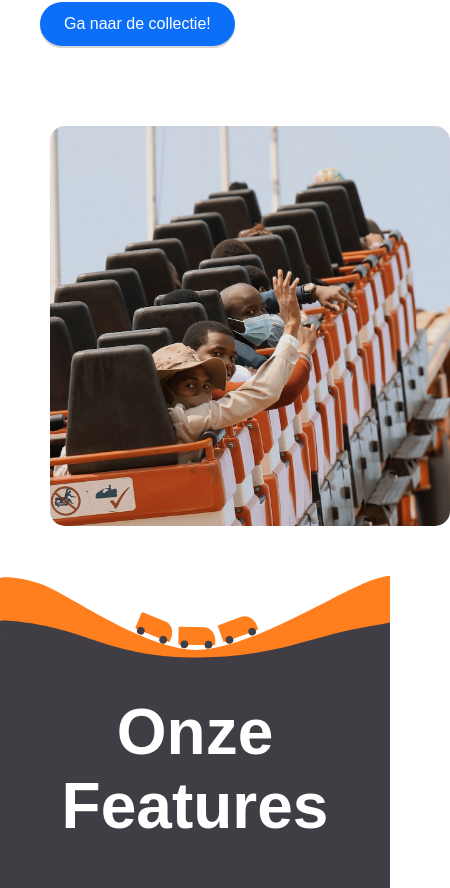
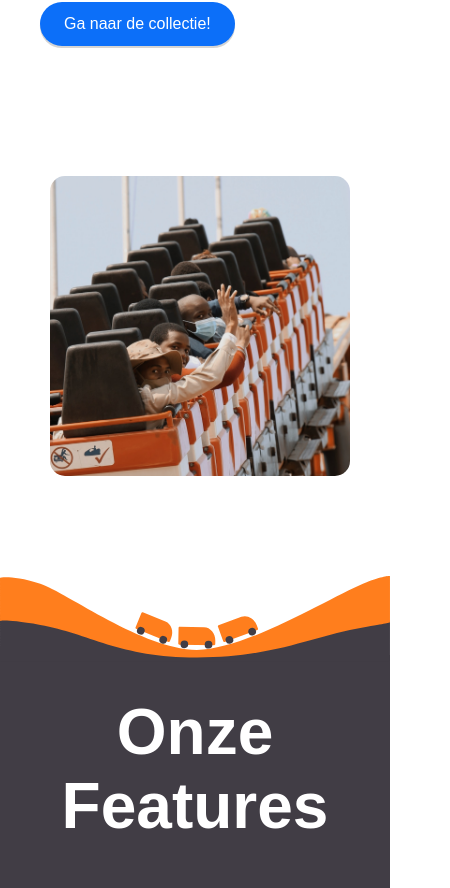
Before and after one commit to ScottZ2004/Collezione, a React (Create React App) app: page / in a window 390 px wide. Shown: the part 1237-2125 px from the top of the page, 450 px wide, since content can reach past the window. Built offline with nearby package versions, Linux system fonts and the light colour scheme; a web font is replaced by a local one.

Commit message:
the image in the about section is responsive

```diff
--- a/src/Components/About/About.css
+++ b/src/Components/About/About.css
@@ -26,11 +26,22 @@
     height: 40rem;
     border-radius: 1.5rem;
     margin: 2rem;
+    display: flex;
+    justify-content: center;
+    align-items: center;
 }
 .about__image{
-
     height: 40rem;
     width: 40rem;
     object-fit: cover;
     border-radius: 1.5rem;
+
 }
+
+@media (max-width: 500px) {
+    .about__image{
+        height: 30rem;
+        width: 30rem;
+
+    }
+}
```
